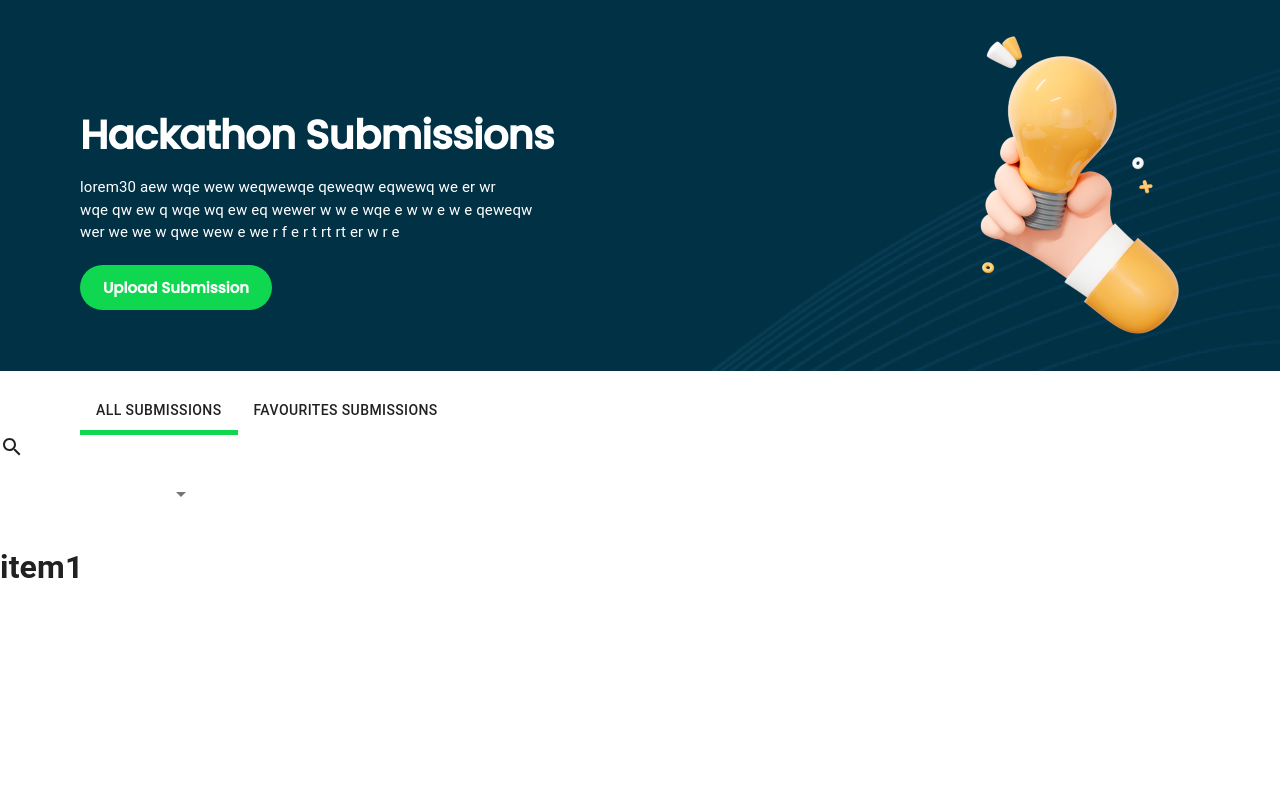
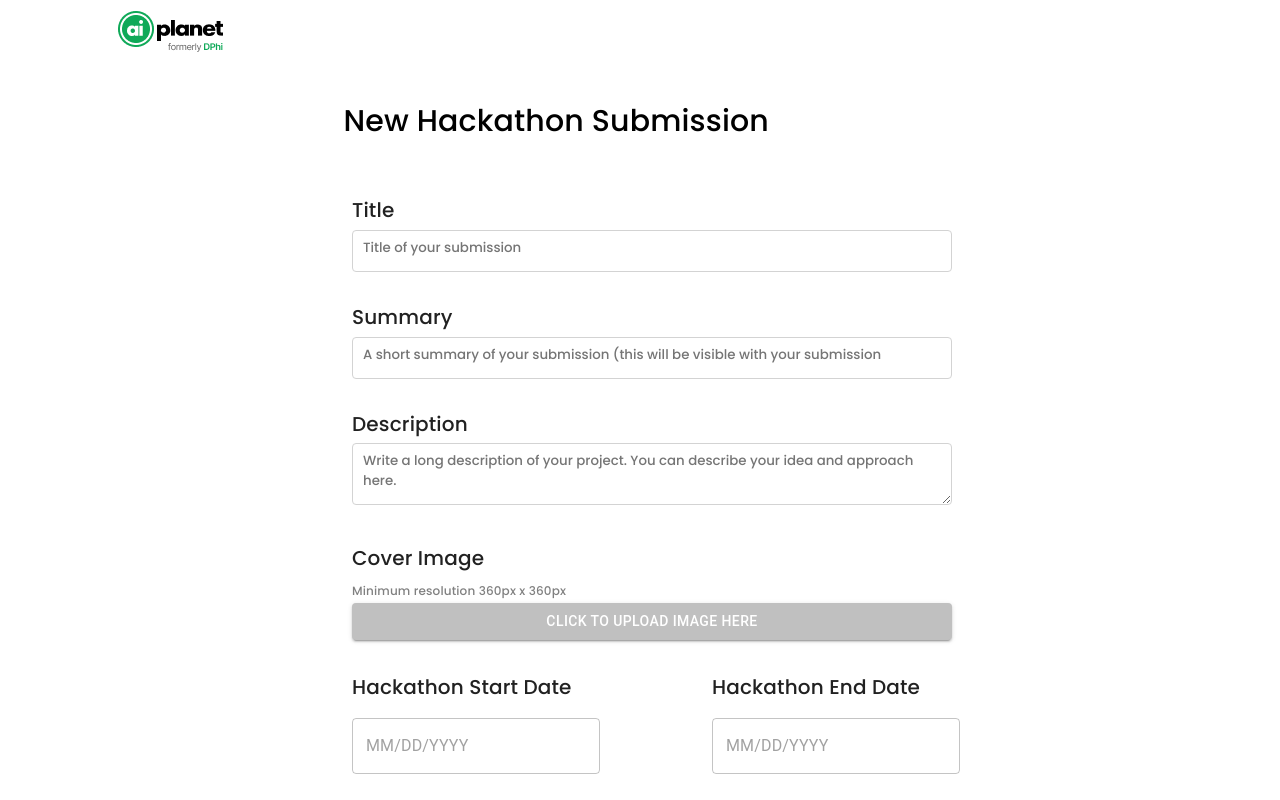
Before and after one commit to Amcelo13/hackathon_front_end_assign, a React (Create React App) app: page /add in a window 1280 px wide. Shown: the top 800 px of the page. Built offline with nearby package versions, Linux system fonts and the light colour scheme.

Commit message:
local form

```diff
--- a/package.json
+++ b/package.json
@@ -9,11 +9,14 @@
     "@mui/joy": "^5.0.0-alpha.72",
     "@mui/lab": "^5.0.0-alpha.124",
     "@mui/material": "^5.11.13",
+    "@mui/x-date-pickers": "^6.0.2",
     "@testing-library/jest-dom": "^5.16.5",
     "@testing-library/react": "^13.4.0",
     "@testing-library/user-event": "^13.5.0",
+    "dayjs": "^1.11.7",
     "react": "^18.2.0",
     "react-dom": "^18.2.0",
+    "react-router-dom": "^6.9.0",
     "react-scripts": "5.0.1",
     "web-vitals": "^2.1.4"
   },
--- a/src/App.jsx
+++ b/src/App.jsx
@@ -1,26 +1,20 @@
+import Home from "./components/Home";
+import Add from "./components/Add";
+import { BrowserRouter, Route , Routes} from "react-router-dom";
 import {Container, CssBaseline} from "@mui/material";
 
-import Banner from "./components/Banner";
-import Nav from "./components/Nav";
-import TabBar from "./components/TabBar";
 function App() {
   return(
-    <>
+    <BrowserRouter>
       <CssBaseline/>
+      <Routes>
+           <Route path='/' index element= {<Home/>}/>
+           <Route path='add' index element= {<Add/>}/>
+           {/* <Route path='' index element= {<Add/>}/> */}
 
-      <Container sx={{ bgcolor: "white", height: "100vh"}} maxWidth="xl" style={{ width: "100vw", paddingLeft: 0, paddingRight: 0 }}>
+     </Routes>
 
-        {/* Image of company logo */}
-        <Nav/>
-
-        {/* Banner */}
-          <Banner/>
-
-        {/* Tab Bar */}
-          <TabBar />
-
-      </Container>
-    </>
+    </BrowserRouter>
   );
 }
 
--- /dev/null
+++ b/src/components/Add.jsx
@@ -0,0 +1,153 @@
+import React, { useState } from 'react'
+import Button from '@mui/material/Button';
+import IconButton from '@mui/material/IconButton';
+import { Typography } from '@mui/joy'
+import { Container, TextField } from '@mui/material'
+import { Dayjs } from 'dayjs';
+import { AdapterDayjs } from '@mui/x-date-pickers/AdapterDayjs';
+import { LocalizationProvider } from '@mui/x-date-pickers/LocalizationProvider';
+import { DatePicker } from '@mui/x-date-pickers/DatePicker';
+import Nav from './Nav';
+
+function Add() {
+    const [startdatevalue, setstartdatevalue] = useState(null);
+    const [enddatevalue, setenddatevalue] = useState(null);
+    const [title, setTitle] = useState("");
+    const [description, setDescription] = useState("");
+    const [summary, setSummary] = useState("");
+    const [git, setGit] = useState("");
+    const [other, setOther] = useState("");
+    const stylo = {
+        fontSize: '20px',
+        marginLeft: '22rem',
+        fontFamily: 'Poppins',
+        paddingTop: '1rem',
+    }
+    const stylo1 = {
+        width: '600px',
+        padding: '10px 10px',
+        outline: 'none',
+        outlineColor: 'white',
+        marginTop:'0.3rem',
+        paddingTop:'7px',
+        borderRadius: '4px',
+        paddingBottom: '13px',
+        border: '0.5px lightgray solid',
+        fontFamily: 'Poppins',
+    }
+    const stylo2 = {
+        fontSize: '20px',
+        width: '10px',
+        padding: '10px 10px',
+        outline: 'none',
+        outlineColor: 'white',
+        borderRadius: '4px',
+        paddingBottom: '10px',
+        border: '0.5px lightgray solid',
+        fontFamily: 'Poppins'
+    }
+    const handleSubmit =(event) => {
+        event.preventDefault();
+        localStorage.setItem('title',title)
+        localStorage.setItem('description',description)
+        localStorage.setItem('summary',summary)
+        localStorage.setItem('git',git)
+        localStorage.setItem('other',other)
+        localStorage.setItem('startdatevalue',startdatevalue)
+        localStorage.setItem('enddatevalue',enddatevalue)
+        // localStorage.setItem('image',image)
+
+    }
+    return (
+        <div>
+            <Nav />
+
+            <Container sx={{ bgcolor: "white", height: "100vh" }} maxWidth="xl" style={{ width: "100vw", paddingLeft: 0, paddingRight: 0 }}>
+
+                <form action="" >
+
+                    <Typography variant="h1" sx={{ color: 'black', marginBottom: '2rem', marginLeft: '21rem', fontFamily: 'Poppins', fontSize: 30 }}>New Hackathon Submission</Typography>
+
+                    <div style={stylo}>
+                        Title <br /> <input style={stylo1} type="text" name="" id="" placeholder='Title of your submission'
+                            value={title}
+                            onChange={(e) => {
+                                setTitle(e.target.value);
+                            }} />  <br /> <br />
+
+                        Summary <br /><input style={stylo1} type="text" name="" id="" placeholder='A short summary of your submission (this will be visible with your submission'
+                         value={summary}
+                         onChange={(e) => {
+                             setSummary(e.target.value);
+                         }}/>   <br /> <br />
+
+                        Description <br /><textarea style={stylo1} name="" id="" placeholder='Write a long description of your project. You can describe your idea and approach here.'
+                         value={description}
+                         onChange={(e) => {
+                             setDescription(e.target.value);
+                         }}/>  <br /> <br />
+
+                        Cover Image <br />
+                        <span style={{ color: 'gray', fontSize: '12px' }}>Minimum resolution 360px x 360px</span> <br />
+                        <Button variant="contained" component="label" sx={{ width: '600px', backgroundColor: 'silver' }}>
+                            Click to upload image here
+                            <input hidden accept="image/*" multiple type="file" />
+                        </Button>
+
+
+                        <div style={{ paddingTop: '2rem', display: 'flex', justifyContent: 'space-between', maxWidth: '720px' }}>
+                            <div>
+                                Hackathon Start Date<br />
+                                <LocalizationProvider dateAdapter={AdapterDayjs}>
+
+                                    <DatePicker sx={{ marginTop: '1rem' }}
+                                        value={startdatevalue}
+                                        onChange={(newValue) => setstartdatevalue(newValue)}
+
+                                        renderInput={(props) => <TextField{...props} />}
+                                    />
+
+                                </LocalizationProvider>
+                            </div>
+                            <div>
+                                Hackathon End Date <br />
+                                <LocalizationProvider dateAdapter={AdapterDayjs}>
+
+                                    <DatePicker sx={{ marginTop: '1rem' }}
+                                        value={enddatevalue}
+                                        onChange={(newValue) => setenddatevalue(newValue)}
+
+                                        renderInput={(props) => <TextField{...props} />}
+                                    />
+
+                                </LocalizationProvider>
+                            </div>
+                            <br /> <br />
+
+                        </div> <br />
+                        Github Repository <br /><input style={stylo1} type="text" name="" id="" placeholder='Enter your submissions public GitHub repository link'
+                         value={git}
+                         onChange={(e) => {
+                             setGit(e.target.value);
+                         }}/>   <br /> <br />
+                        Other Links <br /><input style={stylo1} type="text" name="" id="" placeholder='You can upload a video demo or URL of you demo app here.'
+                         value={other}
+                         onChange={(e) => {
+                             setOther(e.target.value);
+                         }}/>   <br /> <br />
+
+                    </div>
+
+                </form>
+                <div style={{ marginLeft: '17rem' }}>
+                    <button id='up_sub' style={{ marginLeft: '5remp' }}
+                    onClick={handleSubmit}>Upload Submission</button>
+                </div>
+
+            </Container>
+        </div>
+
+    )
+}
+
+export default Add
--- /dev/null
+++ b/src/components/Home.jsx
@@ -0,0 +1,24 @@
+import React from 'react'
+import Nav from './Nav'
+import Banner from './Banner'
+import TabBar from './TabBar'
+import {Container, CssBaseline} from "@mui/material";
+function Home() {
+  return (
+
+    <Container sx={{ bgcolor: "white", height: "100vh"}} maxWidth="xl" style={{ width: "100vw", paddingLeft: 0, paddingRight: 0 }}>
+
+    {/* Image of company logo */}
+    <Nav/>
+
+    {/* Banner */}
+      <Banner/>
+
+    {/* Tab Bar */}
+      <TabBar />
+
+  </Container>
+  )
+}
+
+export default Home
--- a/src/components/Nav.jsx
+++ b/src/components/Nav.jsx
@@ -3,7 +3,7 @@ import { Box} from "@mui/material";
 
 function Nav() {
   return (
-    <Box sx={{height:'10vh', ml:'5rem' ,mb:'3px', pb:'5px',position:'fixed'}} >
+    <Box sx={{height:'10vh', ml:'5rem' ,mb:'1rem', pb:'5px'}} >
           <img  style= {{paddingTop:'11px', marginLeft:'2.4rem'}} src="./assets/AI Planet Logo.png" alt="" />
         </Box>
   )
--- a/src/components/TabBar.jsx
+++ b/src/components/TabBar.jsx
@@ -1,27 +1,41 @@
 import { Box, Tab, Tabs } from '@mui/material'
 import { useState } from 'react'
 import SearchIcon from '@mui/icons-material/Search';
-import InputLabel from "@mui/material/InputLabel";
 import MenuItem from "@mui/material/MenuItem";
 import FormControl from "@mui/material/FormControl";
 import Select from "@mui/material/Select";
 
-
+const DATA = [
+  {
+    Id: 1,
+    Ad: "Newest First"
+  },
+  {
+    Id: 2,
+    Ad: "Oldest First"
+  }
+];
 function TabBar() {
   const [val, setVal] = useState(0);
-  const [age, setAge] = useState("");
+  const [data, setData] = useState(DATA);
+  const [active, setActive] = useState(DATA[0].Id);
 
-  const handleSort = (e) => {
-    setAge(e.target.value);
-  };
+
   const handleTab = (e, newVal) => {
     setVal(newVal);
   };
 
+  function onChange(event) {
+    setActive(event.target.value);
+  }
+
 
   return (
-    <>
-      <Box sx={{ ml: '5rem ' }}>
+     <div >
+
+  <div style={{ display: 'flex', justifyContent: 'space-between' }}>
+    {/* Tab Headings */}
+    <Box sx={{ ml: '5rem' }}>
       <Tabs value={val}
         onChange={handleTab}
         TabIndicatorProps={{
@@ -30,53 +44,57 @@ function TabBar() {
             height: 5
           }
         }}
-
         textColor="black"
         fontweight="bold"
         indicatorColor="secondary"
       >
-
         <Tab label="All Submissions" />
         <Tab label="Favourites Submissions" />
-
       </Tabs>
-
     </Box>
 
+    <div style={{ display: 'flex' }}>
       {/* searchicon */}
-      <SearchIcon></SearchIcon>
+      <span style={{ border: '1px solid black', padding: '15px 12px', borderRadius: '200px', display: 'flex', maxWidth: '400px' }}>
+        <SearchIcon style={{ color: "gray" }}></SearchIcon> <input type="text" placeholder='Search' style={{ border: 'none', color: 'gray', outline: 'none', marginBottom: '2px' }} />
+      </span>
 
       {/* Sorting select */}
-      <Box sx={{ maxWidth: 200,}}>
+      <Box sx={{ maxWidth: 150, marginLeft: '1rem' }}>
         <FormControl fullWidth>
           <Select sx={{
-                boxShadow: "none",
-                ".MuiOutlinedInput-notchedOutline": { border: 0 },
+            color: 'gray',
+            borderRadius: '200px',
+            ".MuiOutlinedInput-notchedOutline": { border: '1px solid black' },
             "&.MuiOutlinedInput-root:hover .MuiOutlinedInput-notchedOutline":
             {
-                    border: 0,
+              border: '1px solid black',
             },
             "&.MuiOutlinedInput-root.Mui-focused .MuiOutlinedInput-notchedOutline":
             {
-                    border: 0,
+              border: '1px solid black',
             },
+
           }}
-            labelId="demo-simple-select-label"
-            id="demo-simple-select"
-            value={age}
-            label="Age"
-            onChange={handleSort}
+            value={active} onChange={onChange}
           >
-            <MenuItem value={10} defaultValue>Newest First</MenuItem>
-            <MenuItem value={20}>Oldest First</MenuItem>
+            {data.map((item) => (
+              <MenuItem key={item.Id} value={item.Id}>
+                {item.Ad}
+              </MenuItem>
+            ))}
           </Select>
         </FormControl>
       </Box>
+    </div>
+  </div>
 
   {/* Tab Content */}
+  <Box sx={{ ml: '5rem' }}>
     <TabPanel1 value={val} index={0}>item1</TabPanel1>
     <TabPanel1 value={val} index={1}>item2</TabPanel1>
-    </>
+  </Box>
+</div>
 
   )
 }
```
Also changed, not shown: src/components/Banner.jsx (+9 -1 lines), 1 other file (tests, documents, lock files or other folders). Lines whose indentation alone changed are shown as unchanged.
